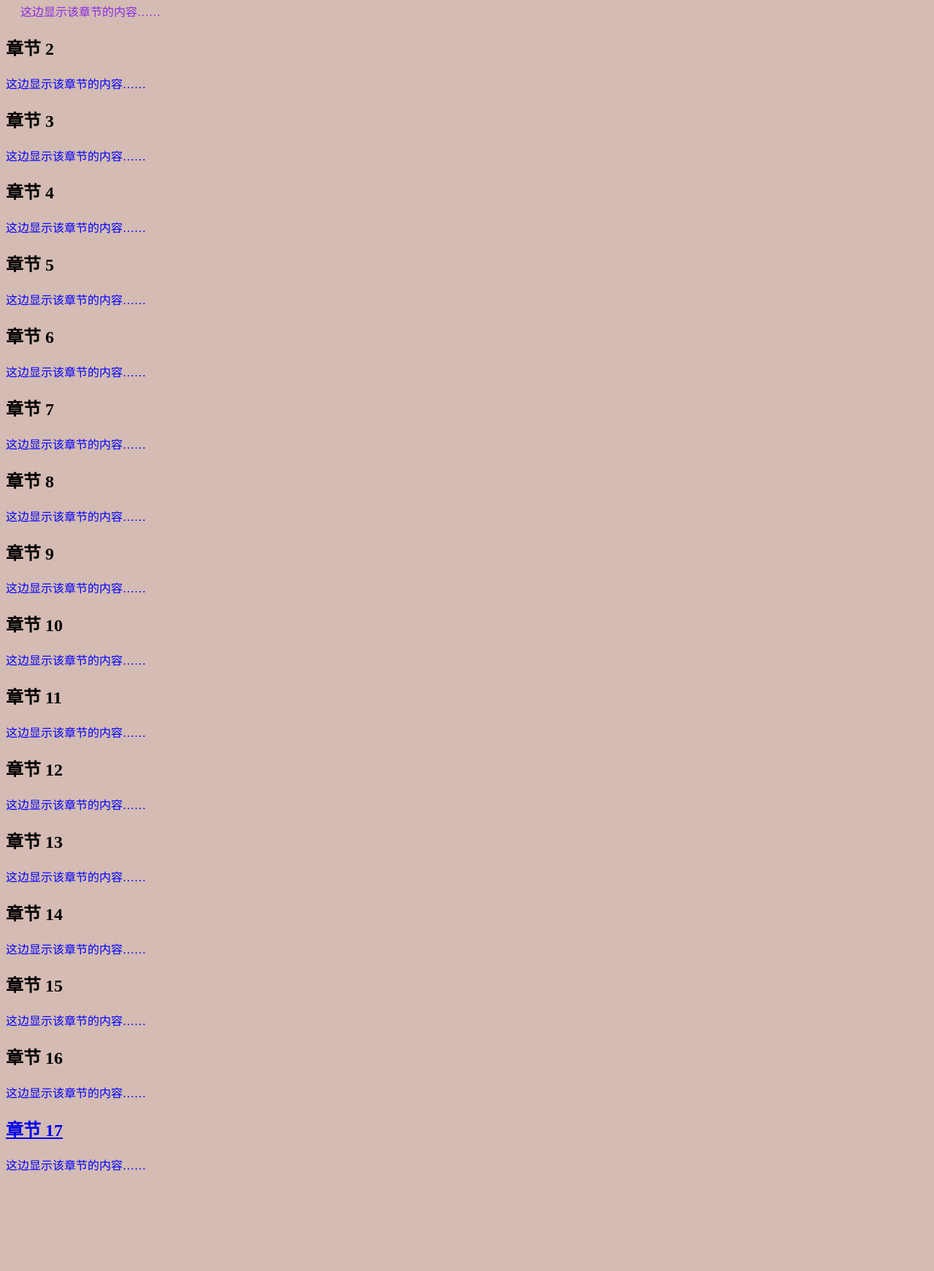
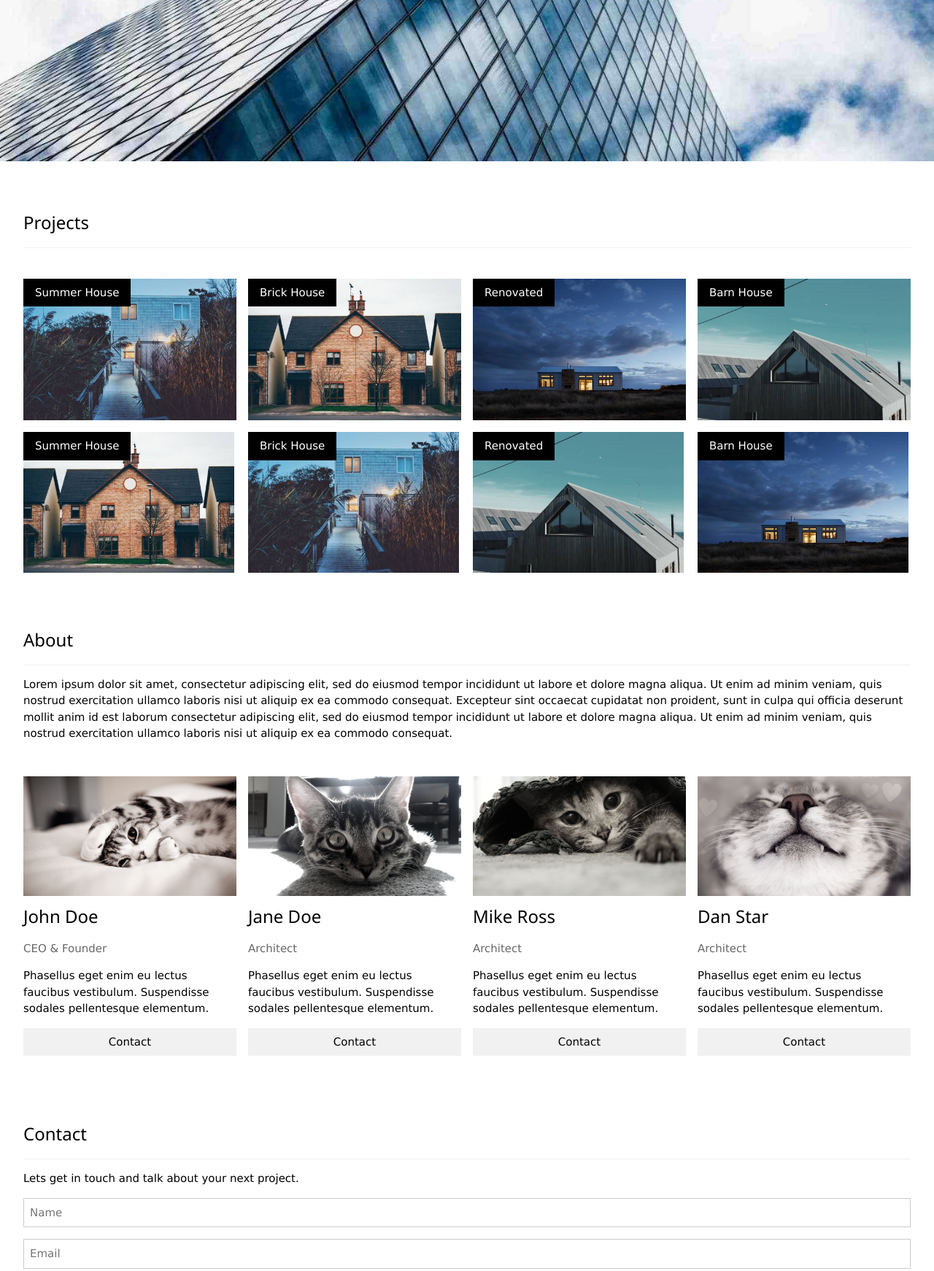
Before and after one commit to Ryankai/ZhaoYuankai.github.io, a plain HTML site: page index.html in a window 1280 px wide. Shown: the part 462-2204 px from the top of the page at 73% size. Before the commit the page ends 2086 px from the top, so only its background shows below. Drawn offline with nearby package versions, Linux system fonts and the light colour scheme.

Commit message:
Update index.html

```diff
--- a/index.html
+++ b/index.html
@@ -1,100 +1,164 @@
 <!DOCTYPE html>
-<html lang="en">
+<html>
 <head>
-    <link rel="shortcut icon" href="./3.jpg">
-    <!-- <base href="https://www.runoob.com/images/" target="_blank"> -->
-    <meta charset="UTF-8">
-    <meta http-equiv="X-UA-Compatible" content="IE=edge">
-    <meta name="viewport" content="width=device-width, initial-scale=1.0">
-    <title>ZYK's website</title>
-    <style type="text/css">
-    h1 {color:red}
-    p {color:blue}
-    </style>
+<title>Template 1</title>
+<meta charset="UTF-8">
+<meta name="viewport" content="width=device-width, initial-scale=1">
+<link rel="stylesheet" href="https://www.w3schools.com/w3css/4/w3.css">
 </head>
-<body style="background-color: rgb(212, 187, 179);">
-    <h1 style="font-family: arial;color:rgb(201, 141, 230);"><a id="topside">Hello world, this is ryankai!</a></h1>
-    <form>
-        Name: <input name="name" required placeholder="Your name"/>
-        <br/>
-        Email: <input type="email" name="email" required placeholder="abc@gmail.com"/>
-        <br/>
-        URL: <input type="url" name="url" placeholder="Homepage URL">
-        <br>
-        <input type="submit" value="submit" />
+<body>
+
+<!-- Navbar (sit on top) -->
+<div class="w3-top">
+  <div class="w3-bar w3-white w3-wide w3-padding w3-card">
+    <a href="#home" class="w3-bar-item w3-button"><b>Ryankai</b> HomePage</a>
+    <!-- Float links to the right. Hide them on small screens -->
+    <div class="w3-right w3-hide-small">
+      <a href="#projects" class="w3-bar-item w3-button">Projects</a>
+      <a href="#about" class="w3-bar-item w3-button">About</a>
+      <a href="#contact" class="w3-bar-item w3-button">Contact</a>
+    </div>
+  </div>
+</div>
+
+<!-- Header -->
+<header class="w3-display-container w3-content w3-wide" style="max-width:1500px;" id="home">
+  <img class="w3-image" src="temp1_img/architect.jpg" alt="Architecture" width="1500" height="800">
+  <div class="w3-display-middle w3-margin-top w3-center">
+    <h1 class="w3-xxlarge w3-text-white"><span class="w3-padding w3-black w3-opacity-min"><b>Good</b></span> <span class="w3-hide-small w3-text-light-grey">Luck</span></h1>
+  </div>
+</header>
+
+<!-- Page content -->
+<div class="w3-content w3-padding" style="max-width:1564px">
+
+  <!-- Project Section -->
+  <div class="w3-container w3-padding-32" id="projects">
+    <h3 class="w3-border-bottom w3-border-light-grey w3-padding-16">Projects</h3>
+  </div>
+
+  <div class="w3-row-padding">
+    <div class="w3-col l3 m6 w3-margin-bottom">
+      <div class="w3-display-container">
+        <div class="w3-display-topleft w3-black w3-padding">Summer House</div>
+        <img src="temp1_img/1.jpg" alt="House" style="width:100%">
+      </div>
+    </div>
+    <div class="w3-col l3 m6 w3-margin-bottom">
+      <div class="w3-display-container">
+        <div class="w3-display-topleft w3-black w3-padding">Brick House</div>
+        <img src="temp1_img/2.jpg" alt="House" style="width:100%">
+      </div>
+    </div>
+    <div class="w3-col l3 m6 w3-margin-bottom">
+      <div class="w3-display-container">
+        <div class="w3-display-topleft w3-black w3-padding">Renovated</div>
+        <img src="temp1_img/3.jpg" alt="House" style="width:100%">
+      </div>
+    </div>
+    <div class="w3-col l3 m6 w3-margin-bottom">
+      <div class="w3-display-container">
+        <div class="w3-display-topleft w3-black w3-padding">Barn House</div>
+        <img src="temp1_img/4.jpg" alt="House" style="width:100%">
+      </div>
+    </div>
+  </div>
+
+  <div class="w3-row-padding">
+    <div class="w3-col l3 m6 w3-margin-bottom">
+      <div class="w3-display-container">
+        <div class="w3-display-topleft w3-black w3-padding">Summer House</div>
+        <img src="temp1_img/5.jpg" alt="House" style="width:99%">
+      </div>
+    </div>
+    <div class="w3-col l3 m6 w3-margin-bottom">
+      <div class="w3-display-container">
+        <div class="w3-display-topleft w3-black w3-padding">Brick House</div>
+        <img src="temp1_img/6.jpg" alt="House" style="width:99%">
+      </div>
+    </div>
+    <div class="w3-col l3 m6 w3-margin-bottom">
+      <div class="w3-display-container">
+        <div class="w3-display-topleft w3-black w3-padding">Renovated</div>
+        <img src="temp1_img/7.jpg" alt="House" style="width:99%">
+      </div>
+    </div>
+    <div class="w3-col l3 m6 w3-margin-bottom">
+      <div class="w3-display-container">
+        <div class="w3-display-topleft w3-black w3-padding">Barn House</div>
+        <img src="temp1_img/8.jpg" alt="House" style="width:99%">
+      </div>
+    </div>
+  </div>
+
+  <!-- About Section -->
+  <div class="w3-container w3-padding-32" id="about">
+    <h3 class="w3-border-bottom w3-border-light-grey w3-padding-16">About</h3>
+    <p>Lorem ipsum dolor sit amet, consectetur adipiscing elit, sed do eiusmod tempor incididunt ut labore et dolore magna aliqua. Ut enim ad minim veniam, quis nostrud exercitation ullamco laboris nisi ut aliquip ex ea commodo consequat. Excepteur sint
+      occaecat cupidatat non proident, sunt in culpa qui officia deserunt mollit anim id est laborum consectetur adipiscing elit, sed do eiusmod tempor incididunt ut labore et dolore magna aliqua. Ut enim ad minim veniam, quis nostrud exercitation ullamco
+      laboris nisi ut aliquip ex ea commodo consequat.
+    </p>
+  </div>
+
+  <div class="w3-row-padding w3-grayscale">
+    <div class="w3-col l3 m6 w3-margin-bottom">
+      <img src="temp1_img/person1.jpg" alt="John" style="width:100%">
+      <h3>John Doe</h3>
+      <p class="w3-opacity">CEO & Founder</p>
+      <p>Phasellus eget enim eu lectus faucibus vestibulum. Suspendisse sodales pellentesque elementum.</p>
+      <p><button class="w3-button w3-light-grey w3-block">Contact</button></p>
+    </div>
+    <div class="w3-col l3 m6 w3-margin-bottom">
+      <img src="temp1_img/person2.jpg" alt="Jane" style="width:100%">
+      <h3>Jane Doe</h3>
+      <p class="w3-opacity">Architect</p>
+      <p>Phasellus eget enim eu lectus faucibus vestibulum. Suspendisse sodales pellentesque elementum.</p>
+      <p><button class="w3-button w3-light-grey w3-block">Contact</button></p>
+    </div>
+    <div class="w3-col l3 m6 w3-margin-bottom">
+      <img src="temp1_img/person3.jpg" alt="Mike" style="width:100%">
+      <h3>Mike Ross</h3>
+      <p class="w3-opacity">Architect</p>
+      <p>Phasellus eget enim eu lectus faucibus vestibulum. Suspendisse sodales pellentesque elementum.</p>
+      <p><button class="w3-button w3-light-grey w3-block">Contact</button></p>
+    </div>
+    <div class="w3-col l3 m6 w3-margin-bottom">
+      <img src="temp1_img/person4.jpg" alt="Dan" style="width:100%">
+      <h3>Dan Star</h3>
+      <p class="w3-opacity">Architect</p>
+      <p>Phasellus eget enim eu lectus faucibus vestibulum. Suspendisse sodales pellentesque elementum.</p>
+      <p><button class="w3-button w3-light-grey w3-block">Contact</button></p>
+    </div>
+  </div>
+
+  <!-- Contact Section -->
+  <div class="w3-container w3-padding-32" id="contact">
+    <h3 class="w3-border-bottom w3-border-light-grey w3-padding-16">Contact</h3>
+    <p>Lets get in touch and talk about your next project.</p>
+    <form action="/action_page.php" target="_blank">
+      <input class="w3-input w3-border" type="text" placeholder="Name" required name="Name">
+      <input class="w3-input w3-section w3-border" type="text" placeholder="Email" required name="Email">
+      <input class="w3-input w3-section w3-border" type="text" placeholder="Subject" required name="Subject">
+      <input class="w3-input w3-section w3-border" type="text" placeholder="Comment" required name="Comment">
+      <button class="w3-button w3-black w3-section" type="submit">
+        <i class="fa fa-paper-plane"></i> SEND MESSAGE
+      </button>
+    </form>
+  </div>
+
+<!-- Image of location/map -->
+<div class="w3-container">
+  <img src="/w3images/map.jpg" class="w3-image" style="width:100%">
+</div>
+
+<!-- End page content -->
+</div>
 
 
-    </form>
-    <h2>I like vsCode</h2>
-    <img src="./1.jpg" alt="First image on page", width="500">
-    <a href="https://www.google.com" target="_black" title="Click and google!"><h3>Go to Google!</h3></a>
-    <!-- <p><a href="https://www.google.com"><img src="./1.jpg" border="10" width="500", height="300"> </a></p> -->
-
-    <form action="">
-        Name:
-        <input type="text" placeholder="Enter your name"><br>
-        Password:
-        <input type="password" placeholder="Enter you password"><br>
-        Age:
-        <input type="number" placeholder="Enter your age">
-    </form>
-
-    <select name="animal">
-        <option value="selected">Choose your animal!</option>
-        <option value="dog">Dog</option>
-        <option value="Cat">Cat</option>
-    </select>
-
-    <h2>章节 1</h2>
-    <p style="color:blueviolet; margin-left: 20px;">这边显示该章节的内容……</p>
-
-    <h2>章节 2</h2>
-    <p>这边显示该章节的内容……</p>
-
-    <h2>章节 3</h2>
-    <p>这边显示该章节的内容……</p>
-
-    <h2><a id="C4">章节 4</a></h2>
-    <p>这边显示该章节的内容……</p>
-
-    <h2>章节 5</h2>
-    <p>这边显示该章节的内容……</p>
-
-    <h2>章节 6</h2>
-    <p>这边显示该章节的内容……</p>
-
-    <h2>章节 7</h2>
-    <p>这边显示该章节的内容……</p>
-
-    <h2>章节 8</h2>
-    <p>这边显示该章节的内容……</p>
-
-    <h2>章节 9</h2>
-    <p>这边显示该章节的内容……</p>
-
-    <h2><a id="m1">章节 10</a> </h2>
-    <p>这边显示该章节的内容……</p>
-
-    <h2>章节 11</h2>
-    <p>这边显示该章节的内容……</p>
-
-    <h2>章节 12</h2>
-    <p>这边显示该章节的内容……</p>
-
-    <h2>章节 13</h2>
-    <p>这边显示该章节的内容……</p>
-
-    <h2>章节 14</h2>
-    <p>这边显示该章节的内容……</p>
-
-    <h2>章节 15</h2>
-    <p>这边显示该章节的内容……</p>
-
-    <h2>章节 16</h2>
-    <p>这边显示该章节的内容……</p>
-
-    <h2><a href="#topside"> 章节 17</a></h2>
-    <p>这边显示该章节的内容……</p>
+<!-- Footer -->
+<footer class="w3-center w3-black w3-padding-16">
+  <p>Powered by <a href="https://www.w3schools.com/w3css/default.asp" title="W3.CSS" target="_blank" class="w3-hover-text-green">w3.css</a></p>
+</footer>
 
 </body>
 </html>
```
